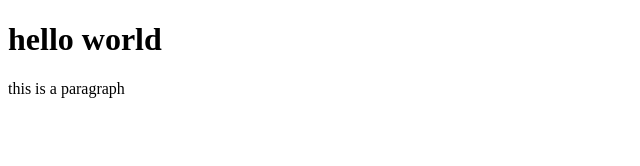
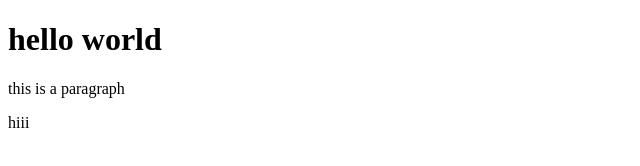
Before and after one commit to ashokbabug/demo-repo, a plain HTML site: page index.html in a window 1280 px wide. Shown: the full height of the page, 0-640 px from the left. Drawn offline with Linux system fonts and the light colour scheme.

Commit message:
adding div

```diff
--- a/index.html
+++ b/index.html
@@ -7,4 +7,5 @@
 </head>
 <h1>hello world</h1>
 <p>this is a paragraph</p>
+<div>hiii</div>
 </html>
```
